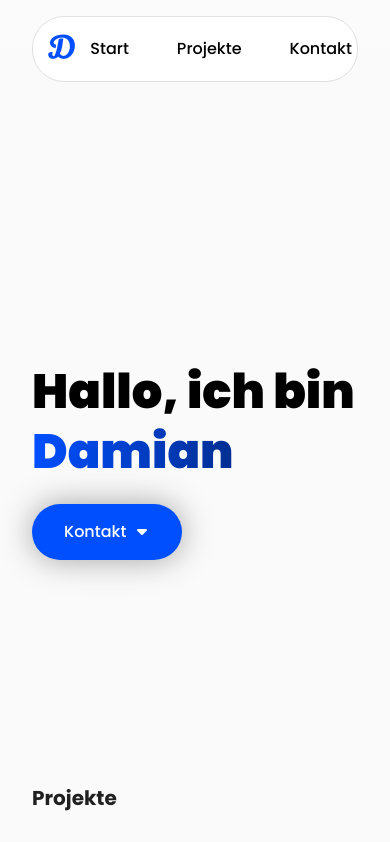
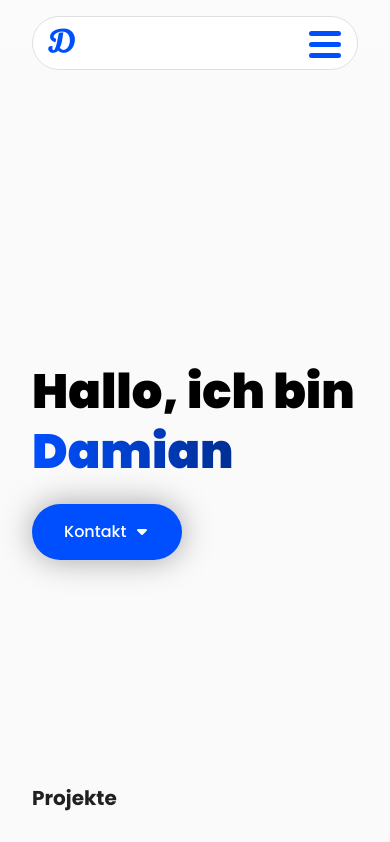
Before and after one commit to damian-moser/damian.work, a Vue app: page / in a window 390 px wide. Shown: the top 842 px of the page. Built offline with nearby package versions, Linux system fonts and the light colour scheme; grey boxes are pictures that could not be loaded.

Commit message:
feat: add mobile menu

```diff
--- a/package.json
+++ b/package.json
@@ -13,6 +13,7 @@
     "format": "prettier --write src/"
   },
   "dependencies": {
+    "@vueuse/core": "^11.1.0",
     "pinia": "^2.1.7",
     "vue": "^3.4.29",
     "vue-router": "^4.3.3"
--- a/src/components/DaHeader.vue
+++ b/src/components/DaHeader.vue
@@ -9,17 +9,37 @@
       >D
     </router-link>
 
-    <nav class="flex gap-4">
+    <nav class="flex gap-4" v-show="userStore.isLargeScreen">
       <DaHeaderNavLink label="Start" link="#start" />
       <DaHeaderNavLink label="Projekte" link="#projekte" />
       <DaHeaderNavLink label="Kontakt" link="#kontakt" />
     </nav>
+
+    <div
+      v-show="!userStore.isLargeScreen"
+      class="self-end flex flex-col flex-wrap justify-between w-8 cursor-pointer"
+      :class="{ 'mobile-active': userStore.isMobileMenuOpen && !userStore.isClosing }"
+      @click="userStore.openMobileMenu()"
+    >
+      <div
+        class="h-[5px] bg-primary rounded-[5px] my-[3px] transform-origin-left transition-all duration-500"
+      ></div>
+      <div
+        class="h-[5px] bg-primary rounded-[5px] my-[3px] transform-origin-left transition-all duration-500"
+      ></div>
+      <div
+        class="h-[5px] bg-primary rounded-[5px] my-[3px] transform-origin-left transition-all duration-500"
+      ></div>
+    </div>
   </header>
 </template>
 <script lang="ts" setup>
+import { useUserStore } from '@/stores/user.store'
 import { defineAsyncComponent } from 'vue'
 
 const DaHeaderNavLink = defineAsyncComponent(() => import('./DaHeaderNavLink.vue'))
+
+const userStore = useUserStore()
 </script>
 <style scoped>
 .blurring {
@@ -29,3 +49,21 @@ const DaHeaderNavLink = defineAsyncComponent(() => import('./DaHeaderNavLink.vue
   z-index: 10;
 }
 </style>
+<style scoped>
+.mobile-active div:first-child {
+  transform: rotate(45deg);
+}
+
+.mobile-active div:nth-child(2) {
+  transform: translateX(1rem);
+  opacity: 0;
+}
+
+.mobile-active div:last-child {
+  transform: rotate(-45deg);
+}
+
+.transform-origin-left {
+  transform-origin: left;
+}
+</style>
--- a/src/pages/HomePage.vue
+++ b/src/pages/HomePage.vue
@@ -12,8 +12,57 @@
       @close="$router.replace({ query: {} })"
     />
   </div>
+  <div
+    v-if="userStore.isMobileMenuOpen"
+    class="fixed z-50 top-0 right-0 w-screen h-screen bg-primary animate-fade-in-top-right"
+    :class="{ 'animate-fade-out-top-right': userStore.isClosing }"
+  >
+    <div class="p-12 flex flex-col">
+      <div
+        class="self-end flex flex-col flex-wrap justify-between w-8 cursor-pointer mobile-active"
+        @click="userStore.closeMobileMenu()"
+      >
+        <div
+          class="h-[5px] bg-white rounded-[5px] my-[3px] transform-origin-left transition-all duration-500"
+        ></div>
+        <div
+          class="h-[5px] bg-white rounded-[5px] my-[3px] transform-origin-left transition-all duration-500"
+        ></div>
+        <div
+          class="h-[5px] bg-white rounded-[5px] my-[3px] transform-origin-left transition-all duration-500"
+        ></div>
+      </div>
+
+      <nav class="mt-24">
+        <ul class="flex flex-col gap-8 text-end">
+          <router-link :to="'/#start'">
+            <li
+              class="text-white text-5xl font-bold transition-opacity duration-300 hover:opacity-50"
+            >
+              Start
+            </li>
+          </router-link>
+          <router-link :to="'/#projekte'">
+            <li
+              class="text-white text-5xl font-bold transition-opacity duration-300 hover:opacity-50"
+            >
+              Projekte
+            </li>
+          </router-link>
+          <router-link :to="'/#kontakt'">
+            <li
+              class="text-white text-5xl font-bold transition-opacity duration-300 hover:opacity-50"
+            >
+              Kontakt
+            </li>
+          </router-link>
+        </ul>
+      </nav>
+    </div>
+  </div>
 </template>
 <script lang="ts" setup>
+import { useUserStore } from '@/stores/user.store'
 import { computed, defineAsyncComponent } from 'vue'
 import { useRoute } from 'vue-router'
 
@@ -25,7 +74,26 @@ const DaImprint = defineAsyncComponent(() => import('../components/DaImprint.vue
 const DaPrivacyPolicy = defineAsyncComponent(() => import('../components/DaPrivacyPolicy.vue'))
 
 const route = useRoute()
+const userStore = useUserStore()
 
 const isImprintOpen = computed(() => route.query.isImprintOpen)
 const isPrivacyPolicyOpen = computed(() => route.query.isPrivacyPolicyOpen)
 </script>
+<style scoped>
+.mobile-active div:first-child {
+  transform: rotate(45deg);
+}
+
+.mobile-active div:nth-child(2) {
+  transform: translateX(1rem);
+  opacity: 0;
+}
+
+.mobile-active div:last-child {
+  transform: rotate(-45deg);
+}
+
+.transform-origin-left {
+  transform-origin: left;
+}
+</style>
--- /dev/null
+++ b/src/stores/user.store.ts
@@ -0,0 +1,35 @@
+import { useMediaQuery } from '@vueuse/core'
+import { defineStore } from 'pinia'
+import { ref } from 'vue'
+
+export const useUserStore = defineStore('user', () => {
+  const isMobileMenuOpen = ref<boolean>(false)
+  const isClosing = ref<boolean>(false)
+
+  const isLargeScreen = useMediaQuery('(min-width: 1024px)')
+  const prefersDark = useMediaQuery('(prefers-color-scheme: dark)')
+
+  const openMobileMenu = () => {
+    document.body.style.overflowY = 'hidden'
+    isMobileMenuOpen.value = true
+  }
+
+  const closeMobileMenu = () => {
+    isClosing.value = true
+
+    setTimeout(() => {
+      document.body.style.overflowY = 'scroll'
+      isMobileMenuOpen.value = false
+      isClosing.value = false
+    }, 750)
+  }
+
+  return {
+    isLargeScreen,
+    prefersDark,
+    openMobileMenu,
+    closeMobileMenu,
+    isMobileMenuOpen,
+    isClosing
+  }
+})
--- a/tailwind.config.js
+++ b/tailwind.config.js
@@ -46,7 +46,9 @@ export default {
         'fade-in-left-mid': 'fadeInLeft 1s ease-out forwards',
         'fade-in-left-fast': 'fadeInLeft 0.75s ease-out forwards',
         'fade-in-right-slow': 'fadeInRight 1s ease-out forwards',
-        'fade-in-right-fast': 'fadeInRight 0.5s ease-out forwards'
+        'fade-in-right-fast': 'fadeInRight 0.5s ease-out forwards',
+        'fade-in-top-right': 'fadeInTopRight 0.75s ease-out forwards',
+        'fade-out-top-right': 'fadeOutTopRight 0.75s ease-out forwards'
       },
       keyframes: {
         fadeInTop: {
@@ -77,6 +79,26 @@ export default {
           '100%': {
             opacity: 1,
             transform: 'translateX(0)'
+          }
+        },
+        fadeInTopRight: {
+          '0%': {
+            opacity: 0,
+            transform: 'translate(100%, -100%)'
+          },
+          '100%': {
+            opacity: 1,
+            transform: 'translate(0, 0)'
+          }
+        },
+        fadeOutTopRight: {
+          '0%': {
+            opacity: 1,
+            transform: 'translate(0, 0)'
+          },
+          '100%': {
+            opacity: 0,
+            transform: 'translate(100%, -100%)'
           }
         }
       }
```
Also changed, not shown: 1 other file (tests, documents, lock files or other folders).
